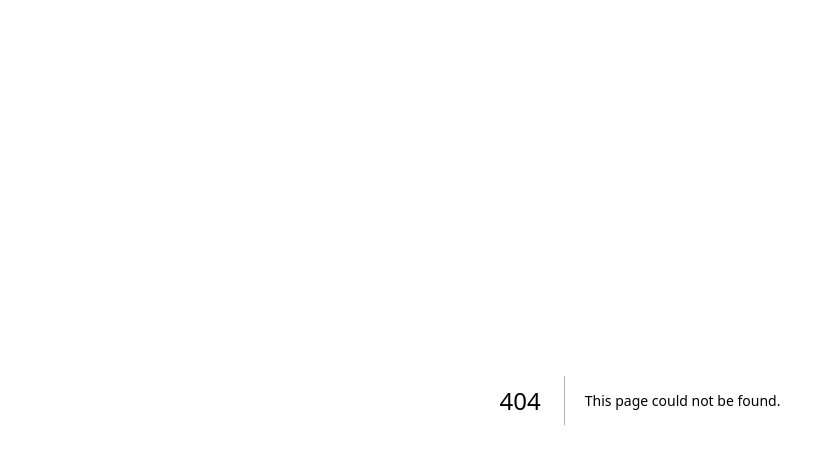
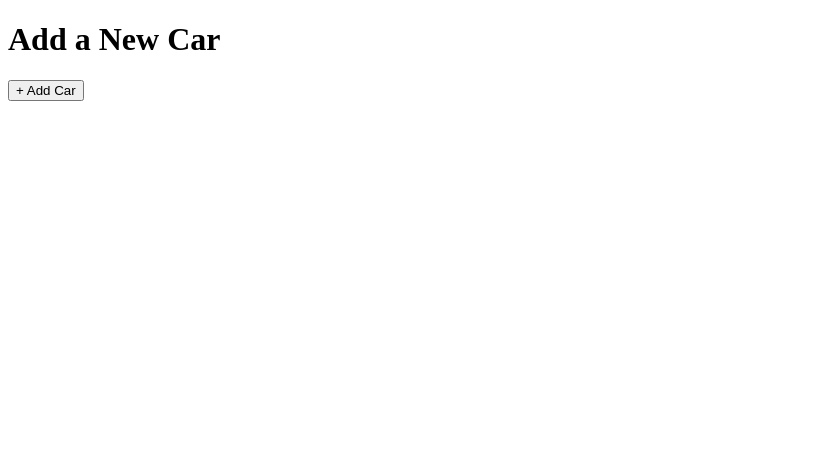
Before and after one commit to vibecheckvc/midnite.auto, a Next.js app in the folder frontend/: page /garage/add in a window 1280 px wide. Before the commit this address had no page. Shown: the top 464 px of the page, without its empty margins (0-835 px from the left). Built offline with nearby package versions, Linux system fonts and the light colour scheme.

Commit message:
fixed nav

```diff
--- /dev/null
+++ b/frontend/src/pages/garage/add.tsx
@@ -0,0 +1,5 @@
+import AddCarPage from '@/garage/pages/AddCarPage';
+
+export default function AddCar() {
+  return <AddCarPage />;
+}
--- /dev/null
+++ b/frontend/src/pages/garage/my.tsx
@@ -0,0 +1,5 @@
+import MyGaragePage from '@/garage/pages/MyGaragePage';
+
+export default function MyGarage() {
+  return <MyGaragePage />;
+}
```
